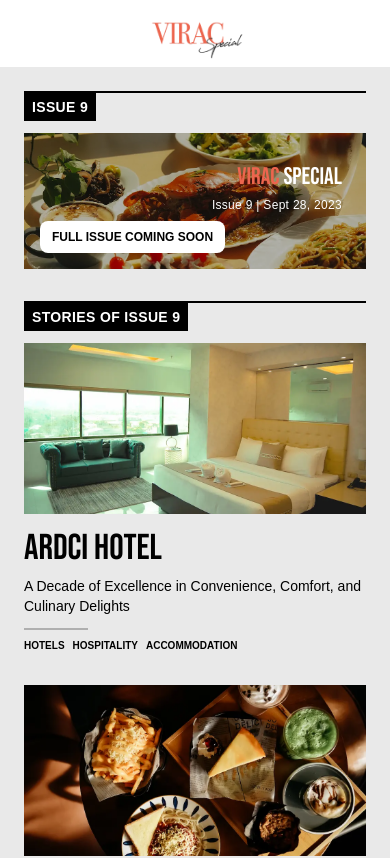
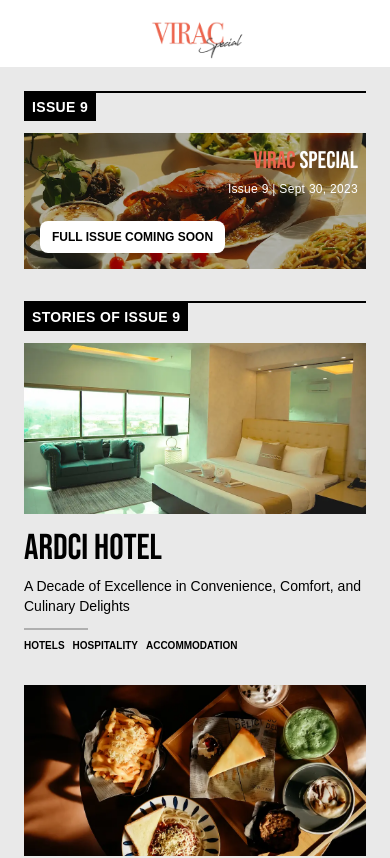
Before and after one commit to kenkozma17/virac-special-blog, a Next.js app: page / in a window 390 px wide. Shown: the top 858 px of the page. Built offline with nearby package versions, Linux system fonts and the light colour scheme.

Commit message:
adding editor

```diff
--- a/app/components/Blog/IssueLogo.js
+++ b/app/components/Blog/IssueLogo.js
@@ -1,6 +1,6 @@
 export default function IssueLogo(props) {
   return (
-    <div className="z-50 absolute top-6 right-6 text-right">
+    <div className="z-50 absolute md:top-6 top-2 md:right-6 right-2 text-right">
       <p className="leading-10 text-[1.5rem] md:text-[2.5rem] uppercase text-white">
         <span className="text-vs-red">Virac</span> Special
       </p>
--- a/app/components/Blog/IssuePreview.js
+++ b/app/components/Blog/IssuePreview.js
@@ -12,7 +12,7 @@
       <IssueCount className="absolute top-0 left-0">Issue 9</IssueCount>
 
       <div className="relative">
-        <IssueLogo issueDate="Sept 28, 2023" issue="Issue 9" />
+        <IssueLogo issueDate="Sept 30, 2023" issue="Issue 9" />
         <div
           className="relative overflow-hidden w-full
           bg-cover bg-center pt-[40%]"
```
